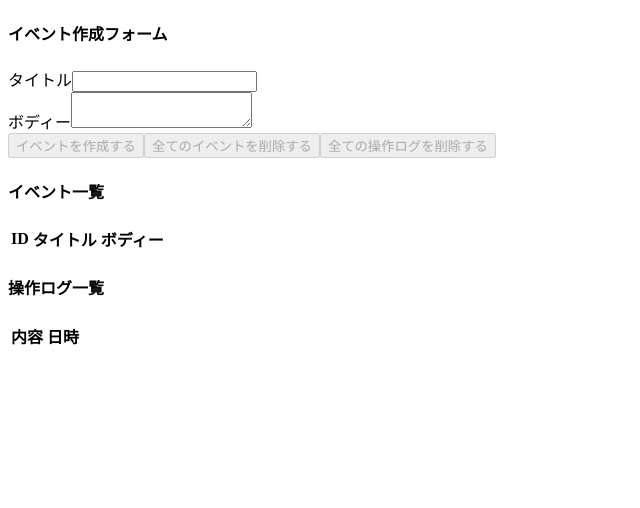
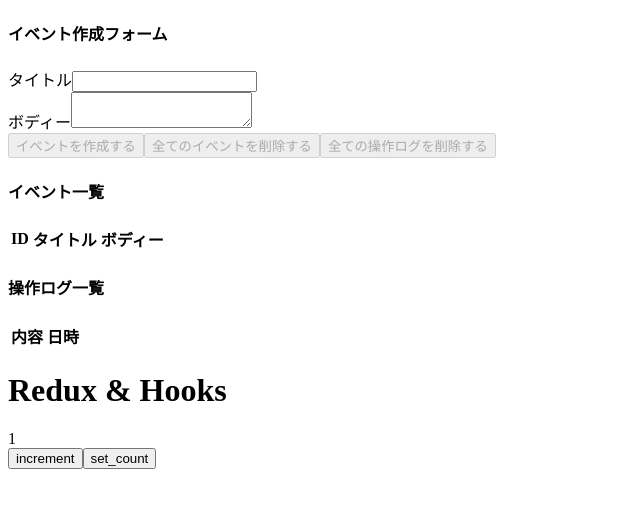
Before and after one commit to miyarappo/react-hooks-sandbox, a React app: page / in a window 1280 px wide. Shown: the top 508 px of the page, without its empty margins (0-640 px from the left). Built offline with nearby package versions, Linux system fonts and the light colour scheme.

Commit message:
Use Redux & hooks

```diff
--- a/package.json
+++ b/package.json
@@ -51,6 +51,7 @@
     "react-app-polyfill": "^1.0.4",
     "react-dev-utils": "^9.1.0",
     "react-dom": "^16.11.0",
+    "react-redux": "^7.1.3",
     "redux": "^4.0.4",
     "resolve": "1.12.0",
     "resolve-url-loader": "3.1.0",
@@ -139,5 +140,9 @@
     "presets": [
       "react-app"
     ]
+  },
+  "devDependencies": {
+    "prettier": "1.19.1",
+    "redux-devtools": "^3.5.0"
   }
 }
--- /dev/null
+++ b/src/actions/counter.ts
@@ -0,0 +1,46 @@
+import { useCallback } from 'react';
+import { useDispatch } from 'react-redux';
+
+export const INCREMENT = 'INCREMENT'
+export const DECREMENT = 'DECREMENT'
+
+// promiseのresolveの書き方
+// custom_hooks
+// useCallback
+// 型付
+// suspense
+
+export const useAsyncActions = () => {
+  const dispatch = useDispatch();
+
+  const incrementAsync = useCallback(async (value) => {
+    await sleep(500); // dummy networking
+    dispatch({
+      type: INCREMENT,
+      payload: {
+        value
+      }
+    });
+  }, [ dispatch ]);
+
+  const decrementAsync = useCallback(async (value) => {
+    await sleep(500); // dummy networking
+    dispatch({
+      type: DECREMENT,
+      payload: {
+        value
+      }
+    });
+  }, [ dispatch ]);
+
+  return { incrementAsync, decrementAsync };
+}
+
+function sleep(millis) {
+  return new Promise((resolve) => setTimeout(resolve, millis));
+}
+
+// export type Actions = (
+//   | ReturnType<typeof increment>
+//   | ReturnType<typeof setCount>
+// )
--- /dev/null
+++ b/src/components/Counter.tsx
@@ -0,0 +1,19 @@
+import React from 'react'
+import { useSelector } from 'react-redux'
+import { useAsyncActions } from '../actions/counter'
+
+const Counter = () => {
+  const count = useSelector(state => state.value)
+  const { incrementAsync } = useAsyncActions()
+
+  return (
+    <div>
+      <h1>Redux & Hooks</h1>
+      <div>{count}</div>
+      <button onClick={() => incrementAsync(1)}>increment</button>
+      <button>set_count</button>
+    </div>
+  )
+}
+
+export default Counter
--- /dev/null
+++ b/src/components/ReduxApp.tsx
@@ -0,0 +1,17 @@
+import React from 'react'
+import { Provider } from 'react-redux'
+import { createStore } from 'redux'
+import reducer from '../reducers/counter'
+import Counter from '../components/Counter'
+
+const store = createStore(reducer)
+
+const ReduxApp = () => {
+  return (
+    <Provider store={store}>
+      <Counter />
+    </Provider>
+  )
+}
+
+export default ReduxApp
--- a/src/index.tsx
+++ b/src/index.tsx
@@ -1,5 +1,10 @@
 import React from 'react';
 import ReactDOM from 'react-dom';
 import App from './components/App';
+import ReduxApp from './components/ReduxApp';
 
-ReactDOM.render(<App />, document.getElementById('root'));
+ReactDOM.render(
+  <>
+    <App />
+    <ReduxApp />
+  </>, document.getElementById('root'));
--- /dev/null
+++ b/src/reducers/counter.ts
@@ -0,0 +1,22 @@
+import { INCREMENT, DECREMENT } from '../actions/counter'
+
+type State = {
+  value: number
+}
+
+const initialState: State = {
+  value: 1
+}
+
+const reducer = (state: State = initialState, action) => {
+  switch (action.type) {
+    case INCREMENT:
+      return {...state, value: state.value + 1}
+    case DECREMENT:
+      return {...state, value: action.payload.count}
+    default:
+      return state
+  }
+}
+
+export default reducer
```
Also changed, not shown: 1 other file (tests, documents, lock files or other folders).
